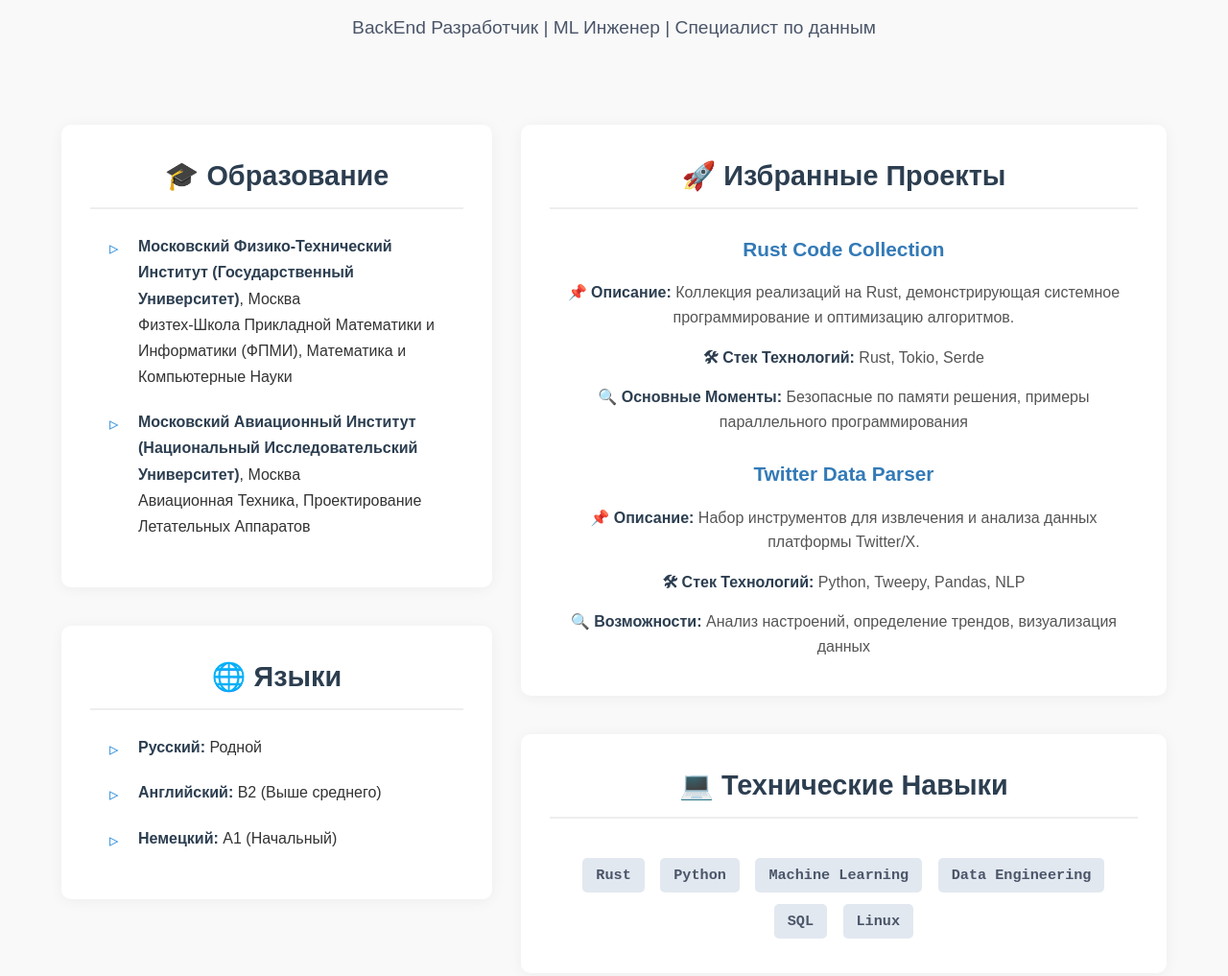
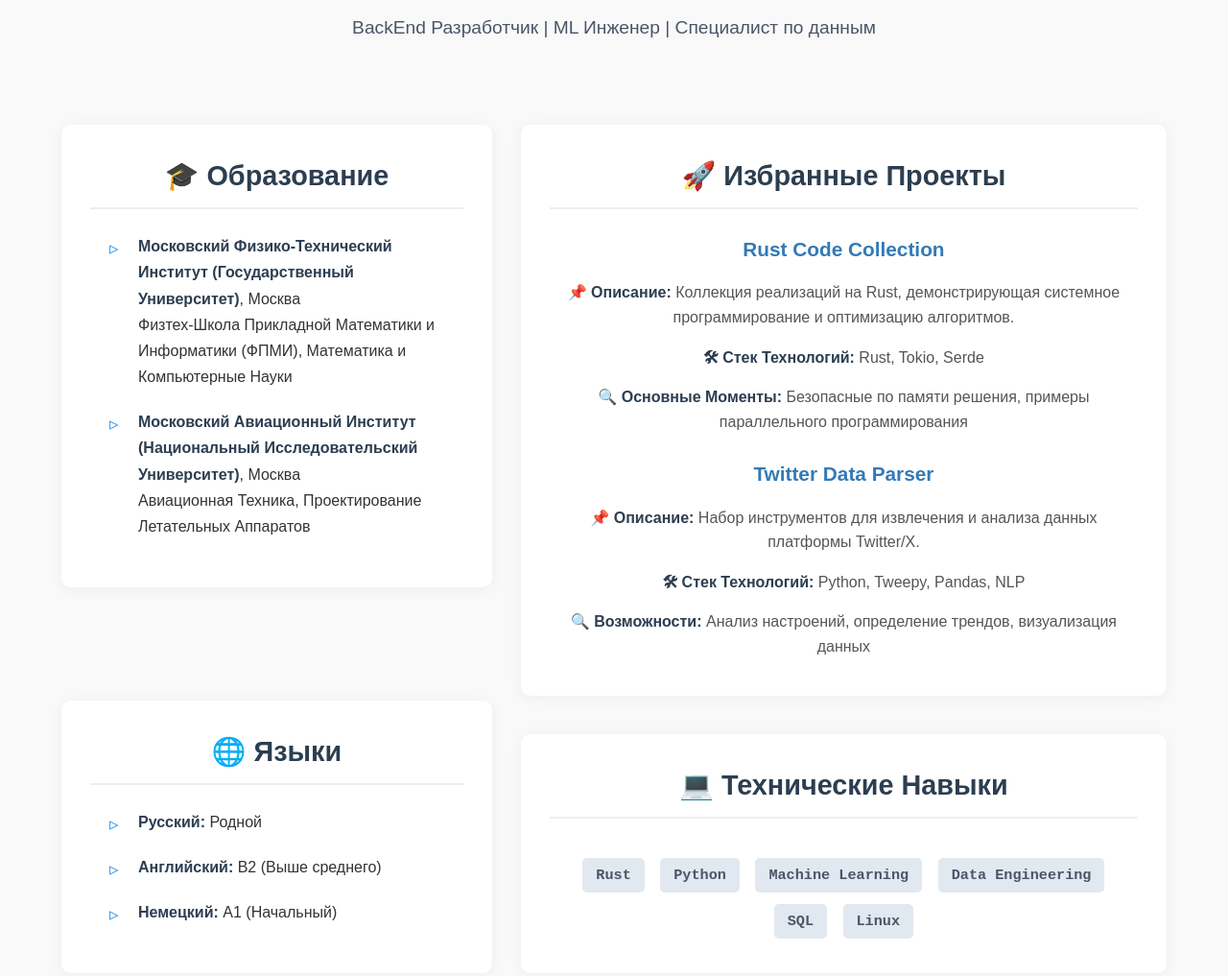
Before and after one commit to TimofeyZinenko/github.io, a plain HTML site: page index.html in a window 1280 px wide. Shown: the part 380-1397 px from the top of the page at 96% size. Drawn offline with Linux system fonts and the light colour scheme.

Commit message:
Update site formatting

```diff
--- a/styles/style.css
+++ b/styles/style.css
@@ -185,8 +185,7 @@ p {
     width: 90%;
     margin-bottom: 30px;
     /* Space before contacts section */
-    align-items: start;
-    /* Align items to the top of their grid cell */
+    /* Remove align-items: start; from here, it will be handled by column flex containers */
 }
 
 .left-column,
@@ -195,7 +194,12 @@ p {
     flex-direction: column;
     gap: 20px;
     /* Space between sections within the column */
+    height: 100%;
+    /* Ensure columns take full height of their grid cell */
+    justify-content: space-between;
+    /* Pushes first item to top, last to bottom, distributes space in between */
 }
+
 
 /* Contact section below the grid */
 .grid-item-contacts {
@@ -264,6 +268,10 @@ p {
     .right-column {
         width: 100%;
         /* Columns take full width */
+        height: auto;
+        /* Reset height for stacking */
+        justify-content: flex-start;
+        /* Reset justification for stacking */
     }
 
     .language-switcher {
```
